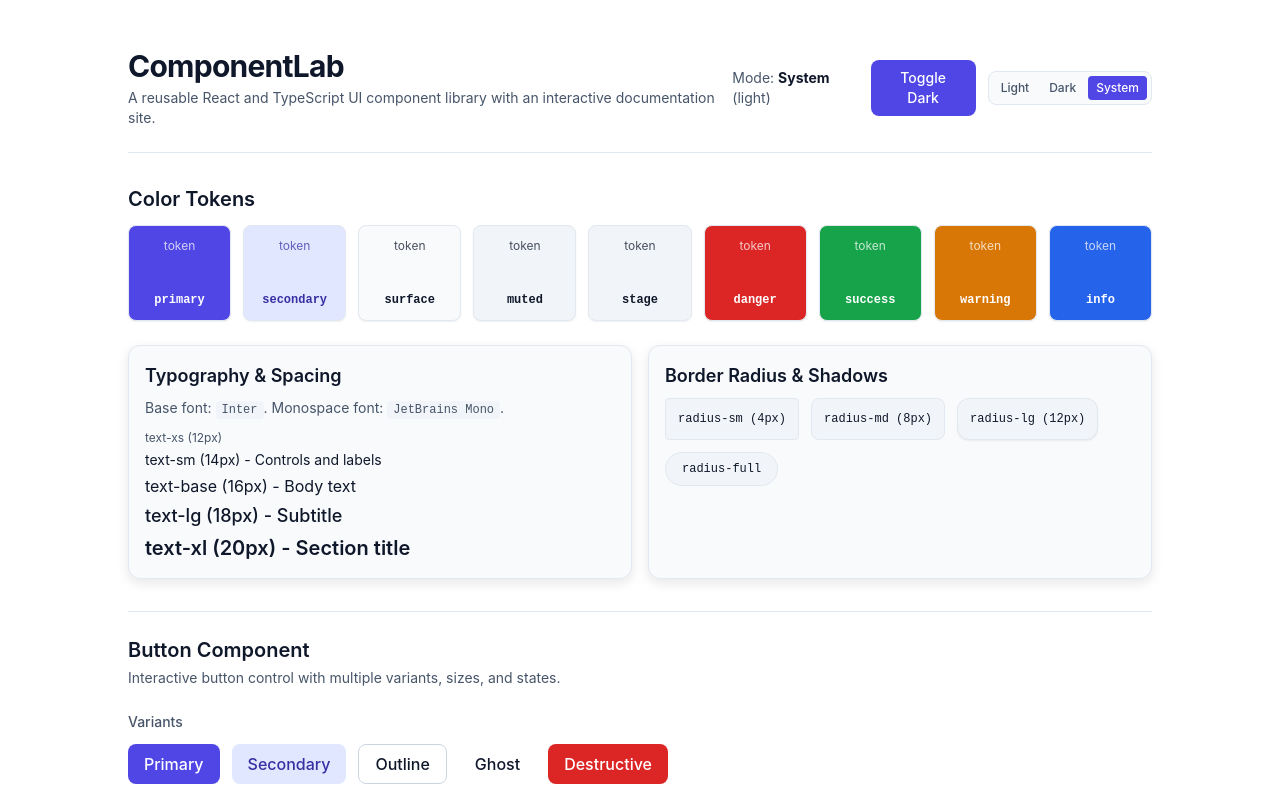
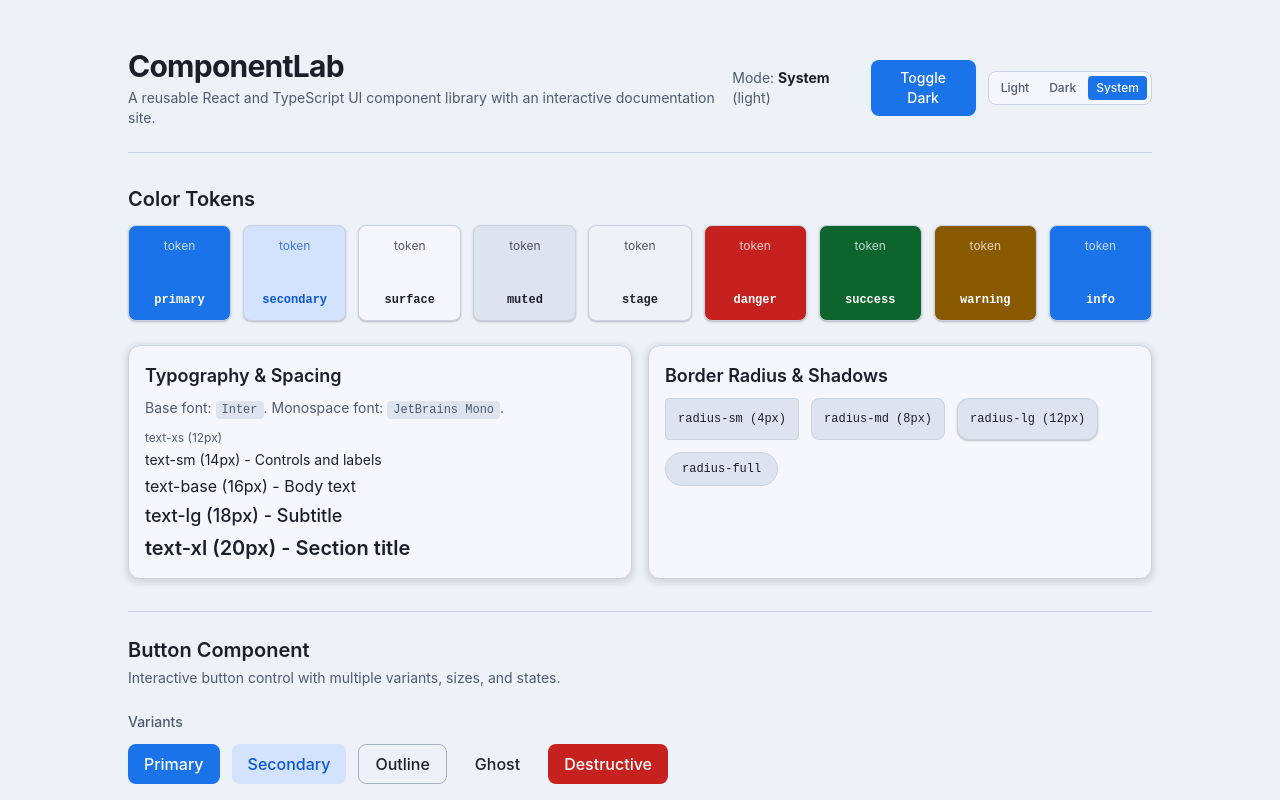
Before and after one commit to Dhi7661/ComponentLab, a React (Vite) app: page / in a window 1280 px wide. Shown: the top 800 px of the page. Built offline with nearby package versions, Linux system fonts and the light colour scheme.

Commit message:
fix(tokens): match colors to UI guide

```diff
--- a/src/styles/globals.css
+++ b/src/styles/globals.css
@@ -1,72 +1,76 @@
 @import "tailwindcss";
 
 :root {
-  --color-bg: #FFFFFF;
-  --color-surface: #F8FAFC;
-  --color-stage: #F1F5F9;
-  --color-stage-dot: #CBD5E1;
-  --color-border: #E2E8F0;
-  --color-border-strong: #CBD5E1;
-  --color-text: #0F172A;
-  --color-text-muted: #475569;
-  --color-muted: #F1F5F9;
+  --color-bg: #EDF1F8;
+  --color-surface: #F5F7FC;
+  --color-sidebar: #E3E9F3;
+  --color-stage: #EDF1F8;
+  --color-stage-dot: #C9D2E0;
+  --color-border: #C9D2E0;
+  --color-border-strong: #A9B4C7;
+  --color-text: #1B1F2A;
+  --color-text-muted: #4F5B6E;
+  --color-muted: #DDE4F0;
 
-  --color-primary: #4F46E5;
-  --color-primary-hover: #4338CA;
+  --color-primary: #1A73E8;
+  --color-primary-hover: #1765CC;
   --color-on-primary: #FFFFFF;
-  --color-focus-ring: #4F46E5;
-  --color-secondary: #E0E7FF;
-  --color-on-secondary: #3730A3;
+  --color-focus-ring: #1A73E8;
+  --color-secondary: #D3E3FD;
+  --color-secondary-hover: #BCD5FA;
+  --color-on-secondary: #0B57D0;
 
-  --color-danger: #DC2626;
-  --color-danger-hover: #B91C1C;
-  --color-danger-text: #B91C1C;
+  --color-danger: #C5221F;
+  --color-danger-hover: #A51D1A;
+  --color-danger-text: #C5221F;
   --color-on-danger: #FFFFFF;
-  --color-success: #16A34A;
-  --color-success-text: #15803D;
-  --color-warning: #D97706;
-  --color-warning-text: #92400E;
-  --color-info: #2563EB;
-  --color-info-text: #1D4ED8;
+  --color-success: #0D652D;
+  --color-success-text: #0D652D;
+  --color-warning: #8A5A00;
+  --color-warning-text: #8A5A00;
+  --color-info: #1A73E8;
+  --color-info-text: #0B57D0;
 
-  --color-code-bg: #F1F5F9;
-  --color-code-text: #0F172A;
+  --color-code-bg: #DDE4F0;
+  --color-code-text: #1B1F2A;
 
-  --shadow-sm: 0 1px 2px rgba(15, 23, 42, 0.06);
-  --shadow-md: 0 4px 12px rgba(15, 23, 42, 0.10);
+  --shadow-sm: 0 1px 2px rgba(60, 64, 67, 0.3);
+  --shadow-md: 0 2px 6px 2px rgba(60, 64, 67, 0.15);
 }
 
 .dark {
-  --color-bg: #0B0F19;
-  --color-surface: #111827;
-  --color-stage: #0B0F19;
-  --color-stage-dot: #1F2937;
-  --color-border: #1F2937;
-  --color-border-strong: #334155;
-  --color-text: #F1F5F9;
-  --color-text-muted: #94A3B8;
-  --color-muted: #1E293B;
+  --color-bg: #202124;
+  --color-surface: #292A2D;
+  --color-sidebar: #292A2D;
+  --color-stage: #202124;
+  --color-stage-dot: #3C4043;
+  --color-border: #3C4043;
+  --color-border-strong: #5F6368;
+  --color-text: #E8EAED;
+  --color-text-muted: #9AA0A6;
+  --color-muted: #3C4043;
 
-  --color-primary: #5B53E8;
-  --color-primary-hover: #6E66F0;
-  --color-on-primary: #FFFFFF;
-  --color-focus-ring: #818CF8;
-  --color-secondary: #1E1B4B;
-  --color-on-secondary: #C7D2FE;
+  --color-primary: #8AB4F8;
+  --color-primary-hover: #AECBFA;
+  --color-on-primary: #202124;
+  --color-focus-ring: #8AB4F8;
+  --color-secondary: #394457;
+  --color-secondary-hover: #46546B;
+  --color-on-secondary: #8AB4F8;
 
-  --color-danger: #DC2626;
-  --color-danger-hover: #B91C1C;
-  --color-danger-text: #F87171;
-  --color-on-danger: #FFFFFF;
-  --color-success: #22C55E;
-  --color-success-text: #4ADE80;
-  --color-warning: #F59E0B;
-  --color-warning-text: #FBBF24;
-  --color-info: #3B82F6;
-  --color-info-text: #60A5FA;
+  --color-danger: #F28B82;
+  --color-danger-hover: #F5A9A3;
+  --color-danger-text: #F28B82;
+  --color-on-danger: #202124;
+  --color-success: #81C995;
+  --color-success-text: #81C995;
+  --color-warning: #FDD663;
+  --color-warning-text: #FDD663;
+  --color-info: #8AB4F8;
+  --color-info-text: #8AB4F8;
 
-  --color-code-bg: #111827;
-  --color-code-text: #E2E8F0;
+  --color-code-bg: #1E1F20;
+  --color-code-text: #E8EAED;
 
   --shadow-sm: 0 1px 2px rgba(0, 0, 0, 0.4);
   --shadow-md: 0 4px 12px rgba(0, 0, 0, 0.5);
@@ -78,6 +82,7 @@
 
   --color-bg: var(--color-bg);
   --color-surface: var(--color-surface);
+  --color-sidebar: var(--color-sidebar);
   --color-stage: var(--color-stage);
   --color-stage-dot: var(--color-stage-dot);
   --color-border: var(--color-border);
@@ -91,6 +96,7 @@
   --color-on-primary: var(--color-on-primary);
   --color-focus-ring: var(--color-focus-ring);
   --color-secondary: var(--color-secondary);
+  --color-secondary-hover: var(--color-secondary-hover);
   --color-on-secondary: var(--color-on-secondary);
 
   --color-danger: var(--color-danger);
--- a/src/styles/tokens.ts
+++ b/src/styles/tokens.ts
@@ -1,62 +1,66 @@
 export const tokens = {
   colors: {
     light: {
-      bg: '#FFFFFF',
-      surface: '#F8FAFC',
-      stage: '#F1F5F9',
-      stageDot: '#CBD5E1',
-      border: '#E2E8F0',
-      borderStrong: '#CBD5E1',
-      text: '#0F172A',
-      textMuted: '#475569',
-      muted: '#F1F5F9',
-      primary: '#4F46E5',
-      primaryHover: '#4338CA',
+      bg: '#EDF1F8',
+      surface: '#F5F7FC',
+      sidebar: '#E3E9F3',
+      stage: '#EDF1F8',
+      stageDot: '#C9D2E0',
+      border: '#C9D2E0',
+      borderStrong: '#A9B4C7',
+      text: '#1B1F2A',
+      textMuted: '#4F5B6E',
+      muted: '#DDE4F0',
+      primary: '#1A73E8',
+      primaryHover: '#1765CC',
       onPrimary: '#FFFFFF',
-      focusRing: '#4F46E5',
-      secondary: '#E0E7FF',
-      onSecondary: '#3730A3',
-      danger: '#DC2626',
-      dangerHover: '#B91C1C',
-      dangerText: '#B91C1C',
+      focusRing: '#1A73E8',
+      secondary: '#D3E3FD',
+      secondaryHover: '#BCD5FA',
+      onSecondary: '#0B57D0',
+      danger: '#C5221F',
+      dangerHover: '#A51D1A',
+      dangerText: '#C5221F',
       onDanger: '#FFFFFF',
-      success: '#16A34A',
-      successText: '#15803D',
-      warning: '#D97706',
-      warningText: '#92400E',
-      info: '#2563EB',
-      infoText: '#1D4ED8',
-      codeBg: '#F1F5F9',
-      codeText: '#0F172A',
+      success: '#0D652D',
+      successText: '#0D652D',
+      warning: '#8A5A00',
+      warningText: '#8A5A00',
+      info: '#1A73E8',
+      infoText: '#0B57D0',
+      codeBg: '#DDE4F0',
+      codeText: '#1B1F2A',
     },
     dark: {
-      bg: '#0B0F19',
-      surface: '#111827',
-      stage: '#0B0F19',
-      stageDot: '#1F2937',
-      border: '#1F2937',
-      borderStrong: '#334155',
-      text: '#F1F5F9',
-      textMuted: '#94A3B8',
-      muted: '#1E293B',
-      primary: '#5B53E8',
-      primaryHover: '#6E66F0',
-      onPrimary: '#FFFFFF',
-      focusRing: '#818CF8',
-      secondary: '#1E1B4B',
-      onSecondary: '#C7D2FE',
-      danger: '#DC2626',
-      dangerHover: '#B91C1C',
-      dangerText: '#F87171',
-      onDanger: '#FFFFFF',
-      success: '#22C55E',
-      successText: '#4ADE80',
-      warning: '#F59E0B',
-      warningText: '#FBBF24',
-      info: '#3B82F6',
-      infoText: '#60A5FA',
-      codeBg: '#111827',
-      codeText: '#E2E8F0',
+      bg: '#202124',
+      surface: '#292A2D',
+      sidebar: '#292A2D',
+      stage: '#202124',
+      stageDot: '#3C4043',
+      border: '#3C4043',
+      borderStrong: '#5F6368',
+      text: '#E8EAED',
+      textMuted: '#9AA0A6',
+      muted: '#3C4043',
+      primary: '#8AB4F8',
+      primaryHover: '#AECBFA',
+      onPrimary: '#202124',
+      focusRing: '#8AB4F8',
+      secondary: '#394457',
+      secondaryHover: '#46546B',
+      onSecondary: '#8AB4F8',
+      danger: '#F28B82',
+      dangerHover: '#F5A9A3',
+      dangerText: '#F28B82',
+      onDanger: '#202124',
+      success: '#81C995',
+      successText: '#81C995',
+      warning: '#FDD663',
+      warningText: '#FDD663',
+      info: '#8AB4F8',
+      infoText: '#8AB4F8',
+      codeBg: '#1E1F20',
+      codeText: '#E8EAED',
     },
   },
   typography: {
@@ -96,8 +100,8 @@ export const tokens = {
   },
   shadows: {
     light: {
-      sm: '0 1px 2px rgba(15, 23, 42, 0.06)',
-      md: '0 4px 12px rgba(15, 23, 42, 0.10)',
+      sm: '0 1px 2px rgba(60, 64, 67, 0.3)',
+      md: '0 2px 6px 2px rgba(60, 64, 67, 0.15)',
     },
     dark: {
       sm: '0 1px 2px rgba(0, 0, 0, 0.4)',
```
